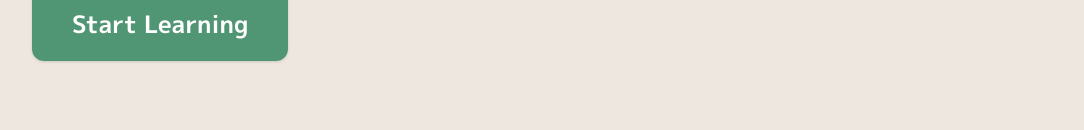
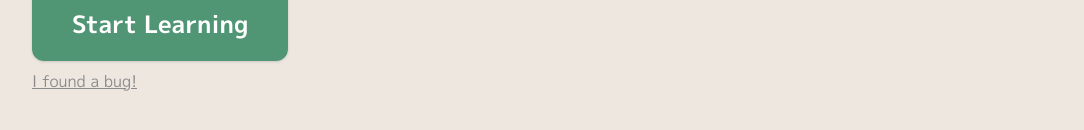
Before and after one commit to AndreyPerunov/kana, a Next.js app: page / in a window 1280 px wide. Shown: the part 312-442 px from the top of the page, without its empty margins (96-1180 px from the left). Built offline with nearby package versions, Linux system fonts and the light colour scheme.

Commit message:
ADded feedback option

```diff
--- a/app/page.tsx
+++ b/app/page.tsx
@@ -11,6 +11,11 @@ export default function Home() {
           Start Learning
         </Link>
       </div>
+      <div className="mt-8">
+        <Link href="https://github.com/AndreyPerunov/kana/issues" className="text-passive underline">
+          I found a bug!
+        </Link>
+      </div>
     </Wrapper>
   )
 }
```
